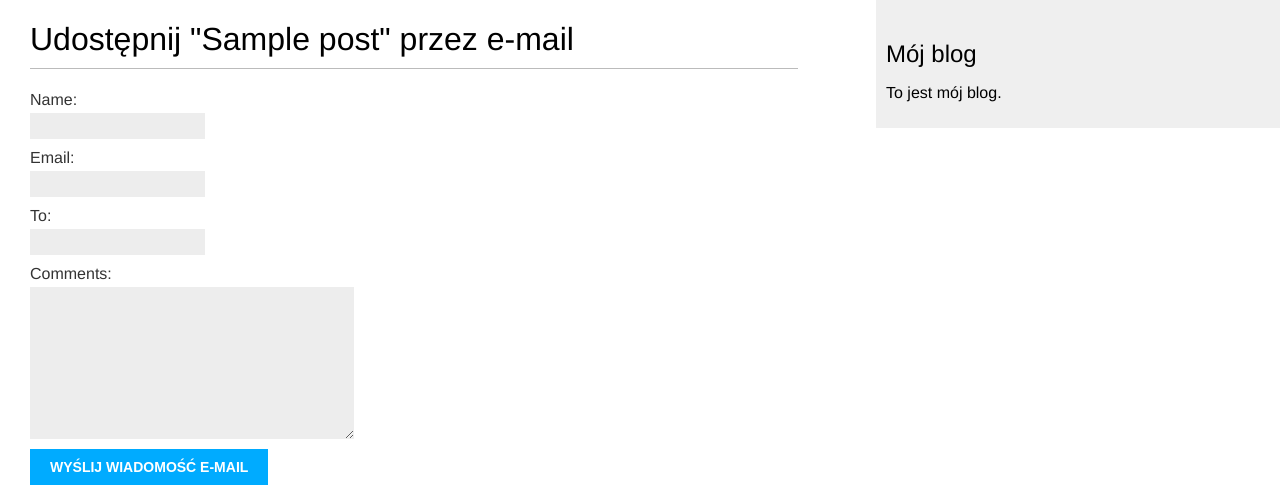
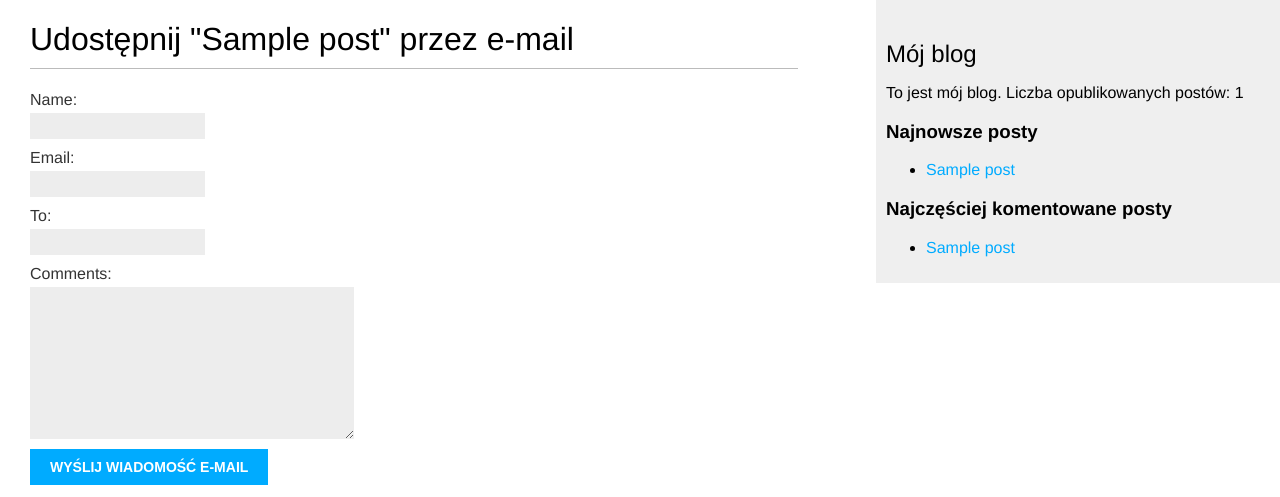
Before and after one commit to KamilDominko/django3_blog, a Django app: page /blog/1/share/ in a window 1280 px wide. Shown: the top 497 px of the page. Run offline with Django 3.2, Linux system fonts and the light colour scheme; tables that the repository leaves empty hold one stand-in row (values such as "Sample post").

Commit message:
Dodanie filtrów i znaczników szablonów.

```diff
--- a/blog/templates/blog/base.html
+++ b/blog/templates/blog/base.html
@@ -1,4 +1,5 @@
-{% load static%}
+{% load blog_tags %}
+{% load static %}
 <!DOCTYPE html>
 <html>
 <head>
@@ -12,7 +13,18 @@
 </div>
 <div id="sidebar">
     <h2>Mój blog</h2>
-    <p>To jest mój blog.</p>
+    <p>To jest mój blog. Liczba opublikowanych postów: {% total_posts %}</p>
+    <h3>Najnowsze posty</h3>
+    {% show_latest_posts 3 %}
+    <h3>Najczęściej komentowane posty</h3>
+    {% get_most_commented_posts as most_commented_posts %}
+    <ul>
+        {% for post in most_commented_posts %}
+        <li>
+            <a href="{{ post.get_absolute_url }}">{{ post.title }}</a>
+        </li>
+        {% endfor %}
+    </ul>
 </div>
 </body>
 </html>
--- a/blog/templates/blog/post/detail.html
+++ b/blog/templates/blog/post/detail.html
@@ -1,11 +1,12 @@
 {% extends 'blog/base.html' %}
+{% load blog_tags %}
 
 {% block title %}{{ post.title }}{% endblock %}
 {% block content %}
 <h1>{{ post.title }}</h1>
 <p class="date">Opublikowany{{ post.publish }} przez {{ post.author }}
 </p>
-{{ post.body|linebreaks }}
+{{ post.body|markdown }}
 <p>
     <a href="{% url 'blog:post_share' post.id %}">Udostępnij post</a>
 </p>
--- /dev/null
+++ b/blog/templates/blog/post/latest_posts.html
@@ -0,0 +1,7 @@
+<ul>
+    {% for post in latest_posts %}
+    <li>
+        <a href="{{ post.get_absolute_url }}">{{ post.title }}</a>
+    </li>
+    {% endfor %}
+</ul>
--- a/blog/templates/blog/post/list.html
+++ b/blog/templates/blog/post/list.html
@@ -1,4 +1,6 @@
 {% extends 'blog/base.html' %}
+{% load blog_tags %}
+
 
 {% block title %}Mój blog{% endblock %}
 
@@ -25,7 +27,7 @@
 <p class="date">
     Opublikowany {{ post.publish }} przez {{ post.author }}
 </p>
-{{ post.body|truncatewords:30|linebreaks }}
+{{ post.body|markdown|truncatewords_html:30 }}
 {% endfor %}
 {% include 'pagination.html' with page=posts %}
 {% endblock%}
--- /dev/null
+++ b/blog/templatetags/blog_tags.py
@@ -0,0 +1,33 @@
+from django import template
+from ..models import Post
+from django.db.models import Count
+from django.utils.safestring import mark_safe
+import markdown
+
+register = template.Library()
+
+
+@register.simple_tag
+def total_posts():
+    """Pobiera i podaje liczbę postów opublikowanych na blogu."""
+    return Post.published.count()
+
+
+@register.inclusion_tag('blog/post/latest_posts.html')
+def show_latest_posts(count=5):
+    """Pobiera i podaje count liczbę ostatnio opublikowanych postów."""
+    latest_posts = Post.published.order_by('-publish')[:count]
+    return {'latest_posts': latest_posts}
+
+
+@register.simple_tag
+def get_most_commented_posts(count=5):
+    """Pobiera i zwraca posty z największą liczbą komentarzy w liczbie count."""
+    return Post.published.annotate(total_comments=Count('comments')). \
+               order_by('-total_comments')[:count]
+
+
+@register.filter(name='markdown')
+def markdown_format(text):
+    """Konwersja treści posta na HTML"""
+    return mark_safe(markdown.markdown(text))
```
Also changed, not shown: blog/templatetags/__init__.py (added).
